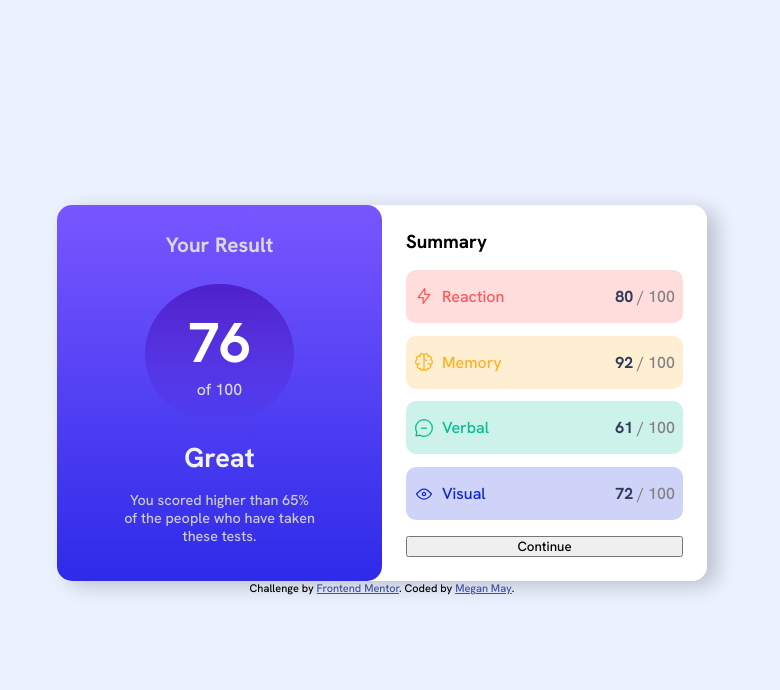
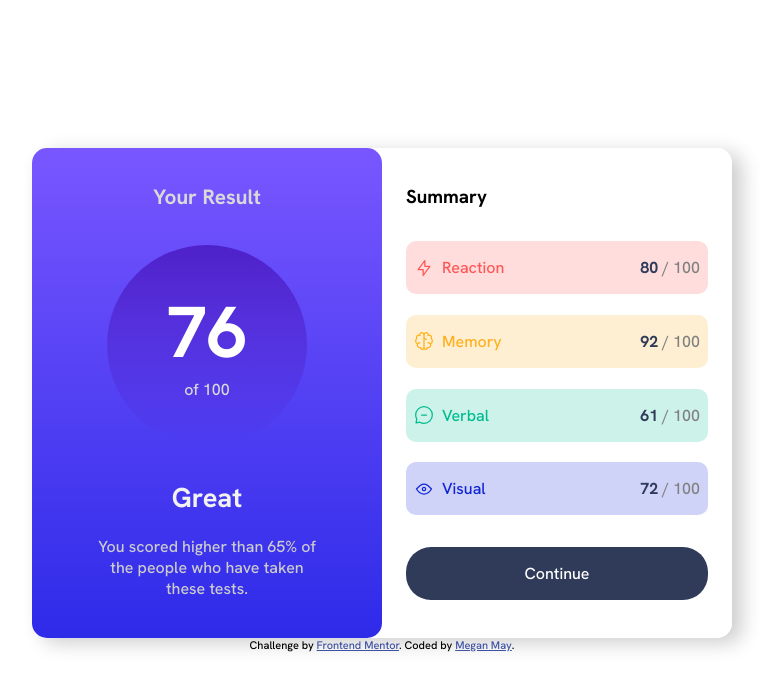
Before and after one commit to mooogz/results-summary-component, a plain HTML site: page index.html in a window 1280 px wide. Shown: the whole page, without its empty margins (258-1038 px from the left). Drawn offline with Linux system fonts and the light colour scheme.

Commit message:
Fixed spacing, bg color, centering, and button styles

```diff
--- a/styles.css
+++ b/styles.css
@@ -11,18 +11,22 @@ body {
     justify-content: center;
     align-items: center;
     min-height: 100vh;
-    background-color: hsl(221, 100%, 96%);
+    background-color: white;
 }
 
 .card {
-    width: 650px;
+    width: 700px;
+    height: 490px;
     box-shadow: 10px 5px 20px hsla(0, 0%, 0%, 20%);
     border-radius: 15px;
     background-color: white;
 }
 
 .result {
+    display: flex;
+    flex-direction: column;
     text-align: center;
+    align-items: center;
     background-image: linear-gradient(hsla(252, 100%, 67%, 1), hsla(241, 81%, 54%, 1));
     color: hsl(0, 0%, 85%);
     width: 50%;
@@ -33,56 +37,57 @@ body {
     display: flex;
     flex-direction: column;
     padding: 1.5rem;
-    gap: 1rem;
+    gap: 2rem;
     background-color: white;
     width: 50%;
+    height: 100%;
     border-radius: 15px;
     font-weight: 500;
 }
 
+.summary h3 {
+    padding-top: 4%
+}
+
 .container {
     display: flex;
-    flex-direction: row;
+    height: 100%;
 }
 
 .your-result {
     font-size: 1.3rem;
-    padding: 8% 0;
+    padding: 10% 0 10% 0;
     font-weight: 700;
 }
 
 h1 {
-    font-size: 3.5rem;
-    padding: 15% 0 0 0;
+    font-size: 4.5rem;
+    padding: 20% 0 0 0;
     color: white;
-    margin: 0;
 }
 
 .score {
-    border-radius: 50%;
-    height: 140px;
-    margin: 0 27%;
+    border-radius: 100%;
+    width: 200px;
+    height: 200px;
     background: linear-gradient(hsla(256, 72%, 46%, 1), hsla(241, 72%, 46%, 0));
-    align-self: center;
 }
 
 .great {
     font-size: 1.7rem;
-    padding: 5% 0;
+    padding: 10% 0 0 0;
     color: hsl(0, 0%, 95%);
 }
 
 .average {
     color: hsl(0, 0%, 80%);
-    padding: 0% 20%;
-    font-weight: 500;
-    font-size: .9rem;
+    padding: 6% 18%;
 }
 
 .rows {
     display: flex;
     flex-direction: column;
-    gap: 0.8rem;
+    gap: 1.3rem;
 }
 
 .row {
@@ -139,20 +144,20 @@ h1 {
     background-color: hsla(234, 85%, 45%, 0.2);
 }
 
-btn {
+.btn {
     background-color: hsl(224, 30%, 27%);
+    font-size: 1rem;
     color: white;
     text-align: center;
     border-radius: 25px;
-    align-self: center;
     width: 100%;
-    padding: 0.8rem 0.5rem;
-    transition-duration: 0.4s;
+    padding: 1rem 0.5rem;
+    border: none;
+    cursor: pointer;
 }
 
-btn:hover {
-    background-image: linear-gradient(hsl(252, 100%, 67%), hsl(241, 81%, 54%));
-    color: white;
+.btn:hover {
+    background: linear-gradient(hsl(252, 100%, 67%), hsl(241, 81%, 54%));
 }
 
 
@@ -160,10 +165,14 @@ btn:hover {
 
 .card, .summary, .result {
     width: 100%;
+    height: 100%;
 }
 
 .container {
     flex-direction: column;
 }
 
+footer {
+    display: none;
 }
+}
```
